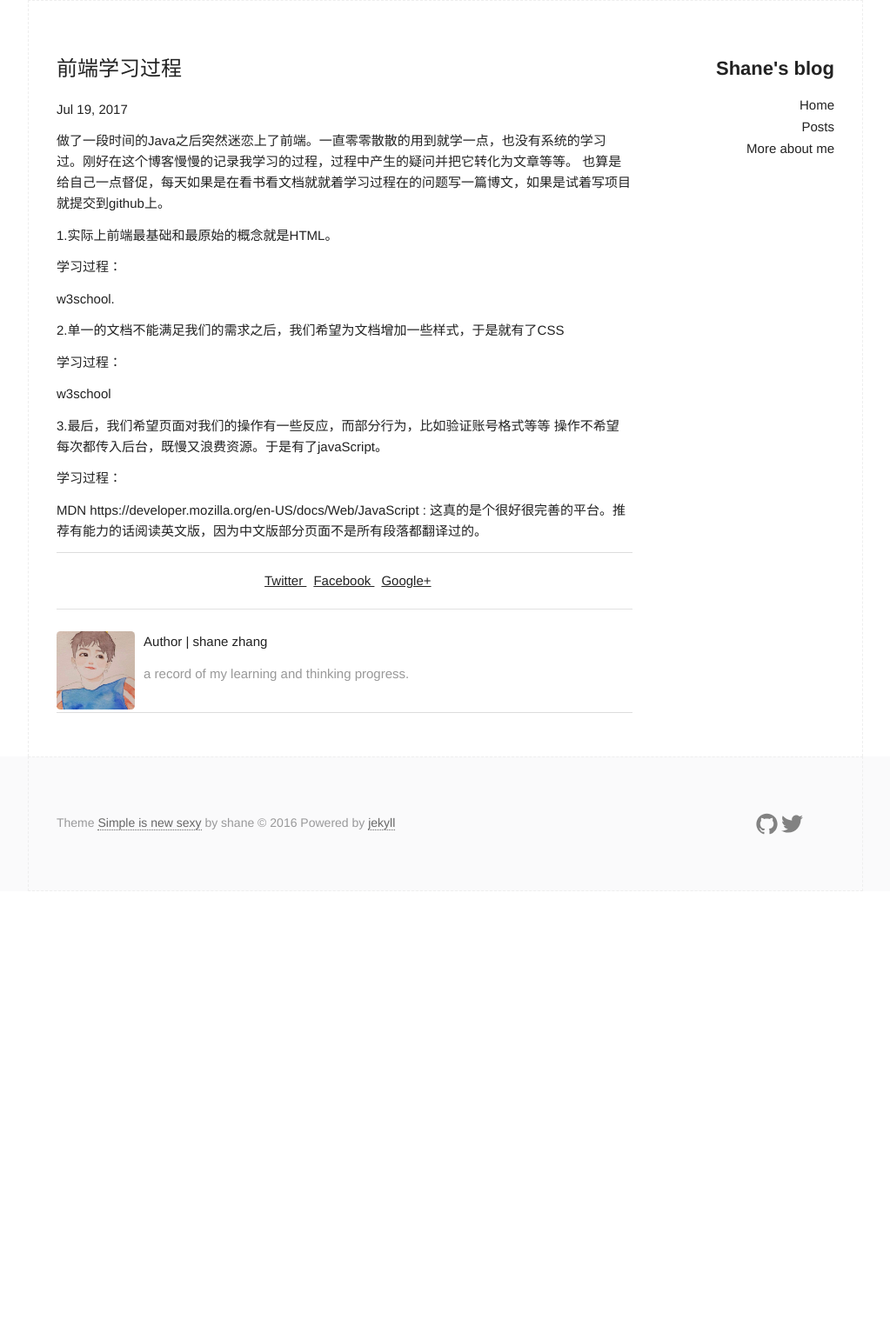
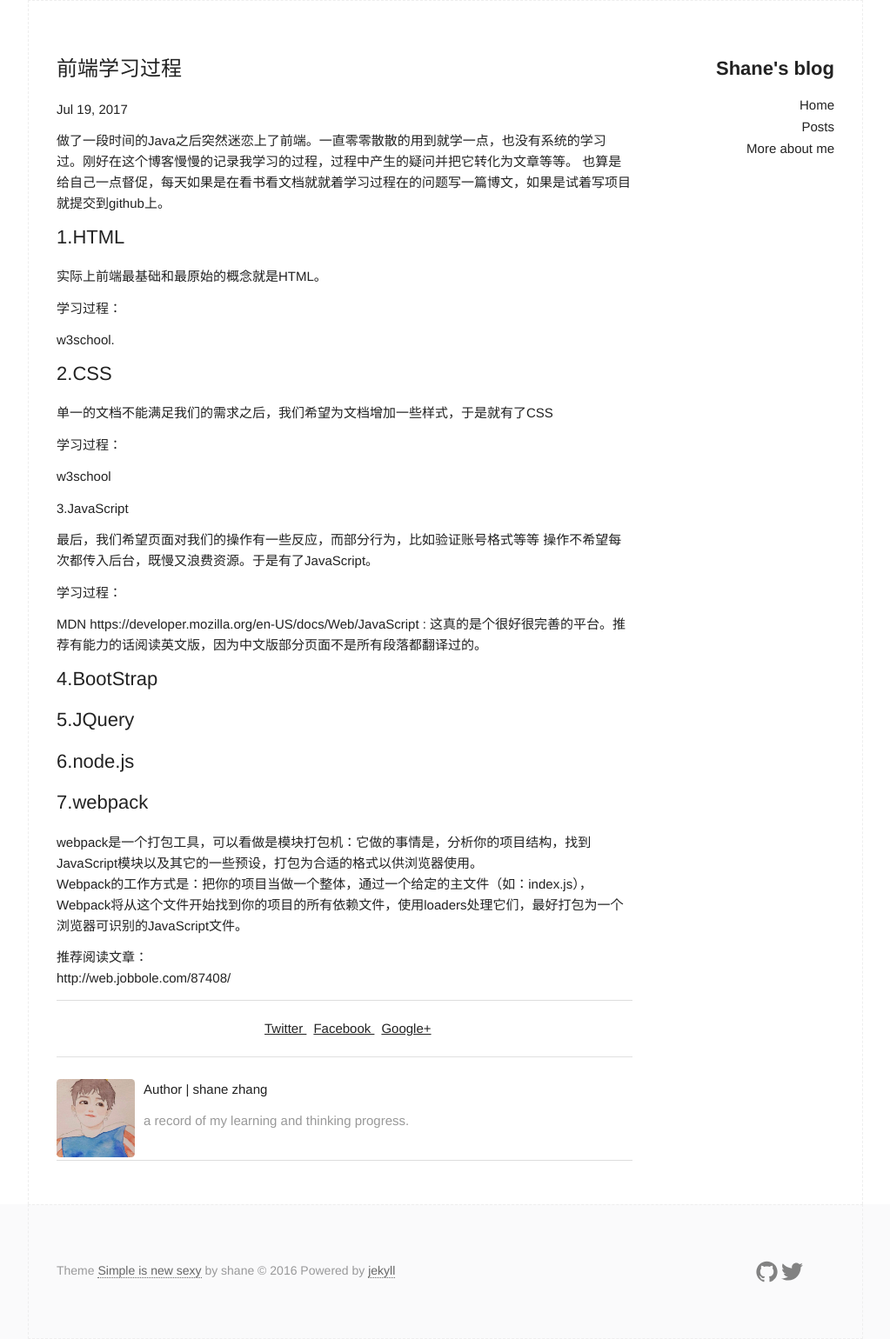
Before and after one commit to shane777/shane777.github.io, a Jekyll site: the page built from _posts/2017-07-19-js_learning.markdown, in a window 1280 px wide. Shown: the whole page at 87% size, without its empty margins (128-1151 px from the left). Built offline with Jekyll 4.4.1, drawn with Linux system fonts in a browser that asks for light colours; comment, search, counter and statistics services are not loaded; before the commit the page ends 1025 px from its top, so only the background shows below that.

Commit message:
edit post, add new contend in learning progress

```diff
--- a/_posts/2017-07-11-diff_of_MVC&MVVM.markdown
+++ b/_posts/2017-07-11-diff_of_MVC&MVVM.markdown
@@ -2,7 +2,7 @@
 layout: post
 title:  "MVC库与MVVC库的对比"
 date:   2017-07-11 21:14:27 +0800
-categories: Javascript
+categories: Web
 ---
 
 最近正在齐头并进的学习jQuery以及Vue.js，对两种不同类型的框架的使用有了一些思考和资料的调查，记录一下。
--- a/_posts/2017-07-19-js_learning.markdown
+++ b/_posts/2017-07-19-js_learning.markdown
@@ -8,21 +8,48 @@ categories: Web
 做了一段时间的Java之后突然迷恋上了前端。一直零零散散的用到就学一点，也没有系统的学习过。刚好在这个博客慢慢的记录我学习的过程，过程中产生的疑问并把它转化为文章等等。
 也算是给自己一点督促，每天如果是在看书看文档就就着学习过程在的问题写一篇博文，如果是试着写项目就提交到github上。
 
-1.实际上前端最基础和最原始的概念就是HTML。
+1.HTML
+-----
+
+实际上前端最基础和最原始的概念就是HTML。
 
 学习过程：
 
 w3school.
 
 
-2.单一的文档不能满足我们的需求之后，我们希望为文档增加一些样式，于是就有了CSS
+2.CSS
+-------
+
+单一的文档不能满足我们的需求之后，我们希望为文档增加一些样式，于是就有了CSS
 
 学习过程：
 
 w3school
 
-3.最后，我们希望页面对我们的操作有一些反应，而部分行为，比如验证账号格式等等 操作不希望每次都传入后台，既慢又浪费资源。于是有了javaScript。
+3.JavaScript
+
+最后，我们希望页面对我们的操作有一些反应，而部分行为，比如验证账号格式等等 操作不希望每次都传入后台，既慢又浪费资源。于是有了JavaScript。
 
 学习过程：
 
 MDN  https://developer.mozilla.org/en-US/docs/Web/JavaScript : 这真的是个很好很完善的平台。推荐有能力的话阅读英文版，因为中文版部分页面不是所有段落都翻译过的。
+
+
+4.BootStrap
+--------
+
+5.JQuery
+--------
+
+6.node.js
+--------
+
+7.webpack
+---------
+
+webpack是一个打包工具，可以看做是模块打包机：它做的事情是，分析你的项目结构，找到JavaScript模块以及其它的一些预设，打包为合适的格式以供浏览器使用。
+Webpack的工作方式是：把你的项目当做一个整体，通过一个给定的主文件（如：index.js），Webpack将从这个文件开始找到你的项目的所有依赖文件，使用loaders处理它们，最好打包为一个浏览器可识别的JavaScript文件。
+
+推荐阅读文章：
+http://web.jobbole.com/87408/
```
